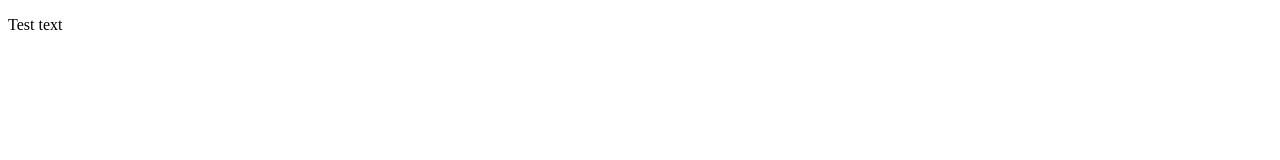
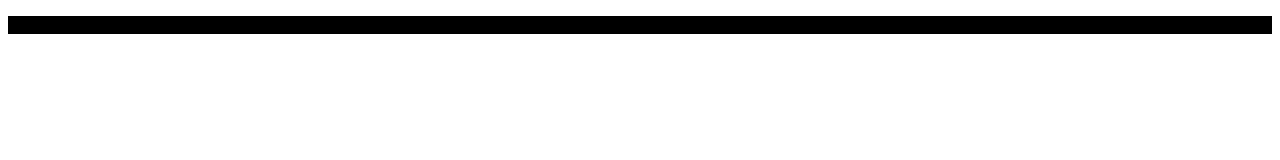
Before and after one commit to jcarpe/postcss-gulp-example, a website: page index.html in a window 1280 px wide. Drawn offline with Linux system fonts and the light colour scheme; files that its build step writes are made by us from their sources.

Commit message:
fix class name

```diff
--- a/index.html
+++ b/index.html
@@ -6,7 +6,7 @@
 </head>
 <body>
 
-<p class="text-contrast">
+<p class="test-contrast">
 	Test text
 </p>
 
```
